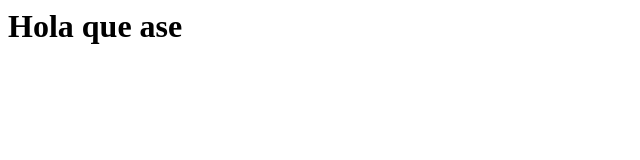
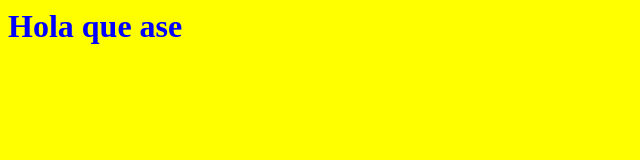
Before and after one commit to CJsolanonavarro/CJsolanonavarro.github.io, a plain HTML site: page index.html in a window 1280 px wide. Shown: the whole page, without its empty margins (0-640 px from the left). Drawn offline with Linux system fonts and the light colour scheme.

Commit message:
Update index.html

```diff
--- a/index.html
+++ b/index.html
@@ -2,7 +2,7 @@
  <head>
    <title>Hola mundo</title>
  </head>
- <body>
-   <h1>Hola que ase</h1>
+ <body style="background:yellow">
+   <h1 style="color:blue">Hola que ase</h1>
  </body>
 </html>
```
